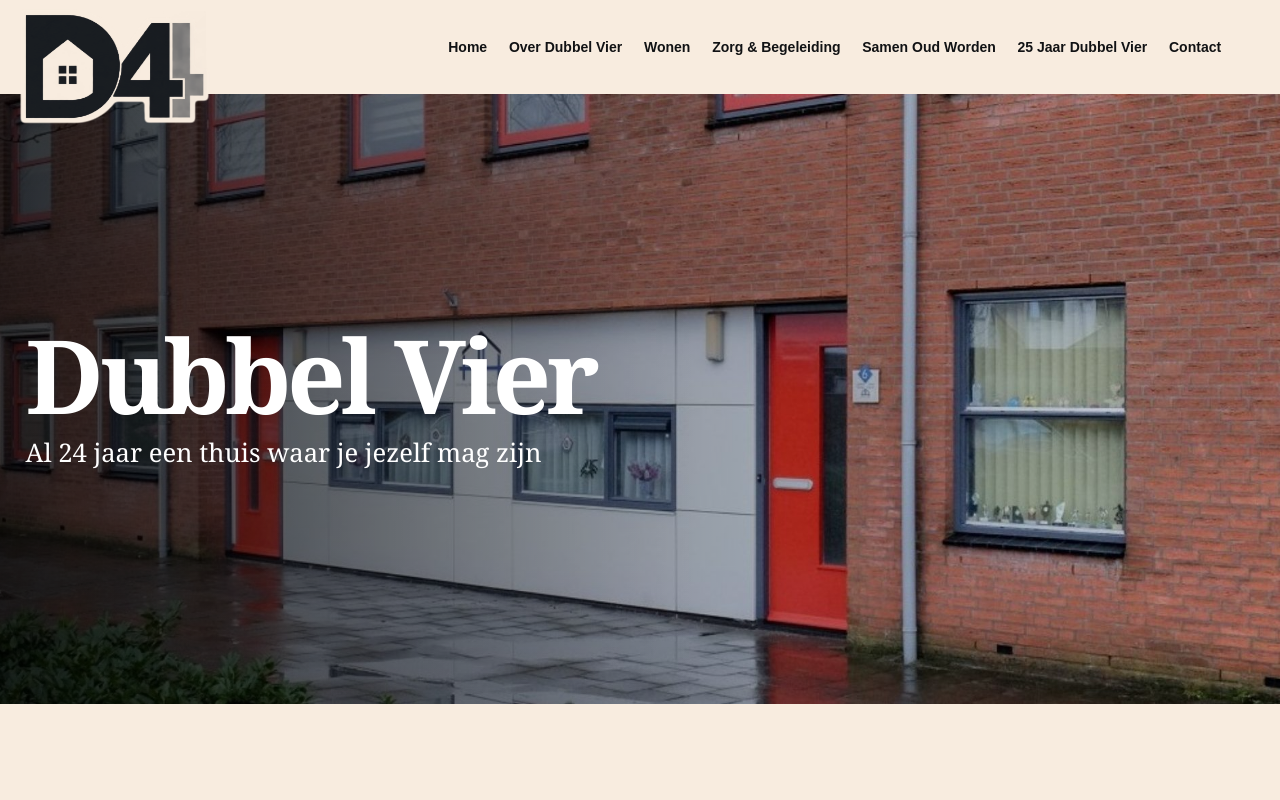
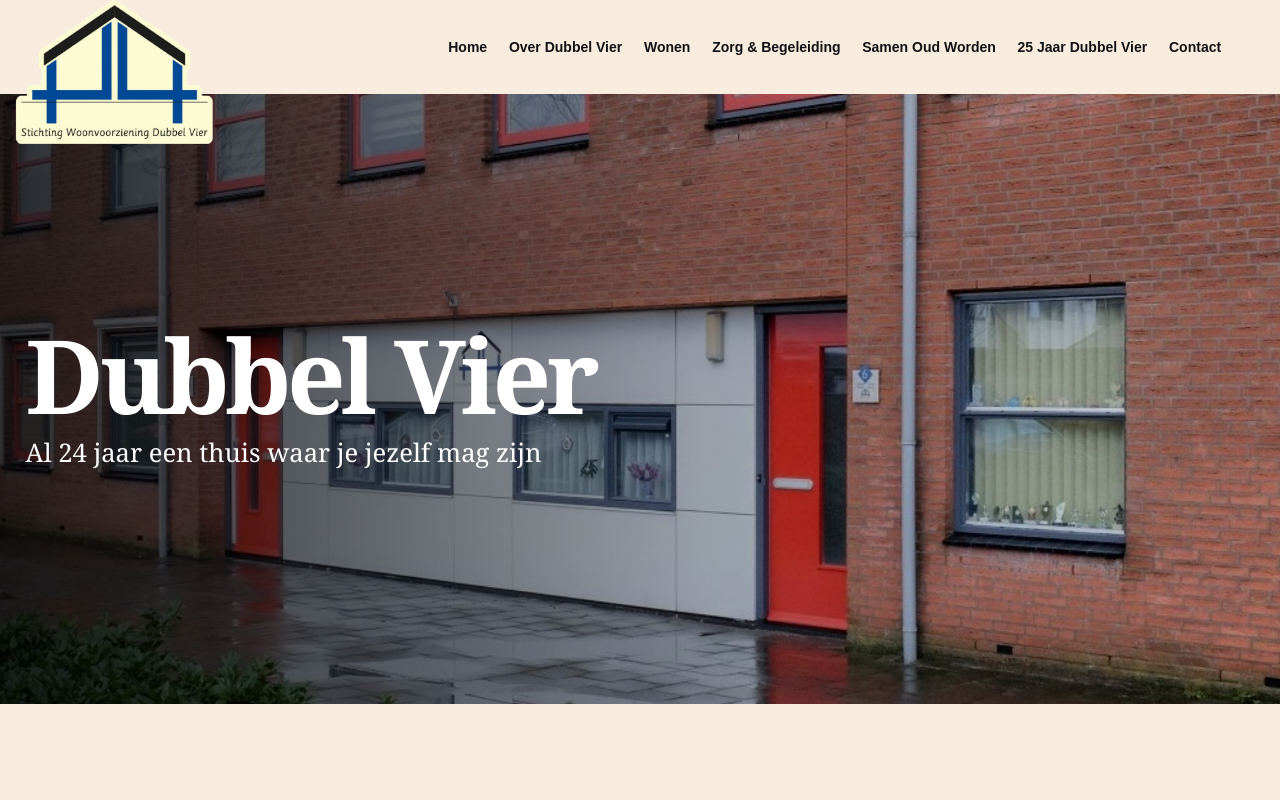
Before and after one commit to Blippedip/DubbelVier, a plain HTML site: page index.html in a window 1280 px wide. Shown: the top 800 px of the page. Drawn offline with Linux system fonts and the light colour scheme.

Commit message:
nieuw logo toepassen

```diff
--- a/index.html
+++ b/index.html
@@ -10,7 +10,7 @@
 <body>
   <header class="site-header">
     <a class="brand" href="#home" aria-label="Dubbel Vier home">
-      <img src="assets/logo.png" alt="Dubbel Vier logo">
+      <img src="assets/DubbelVier logo met crème randje.png" alt="Dubbel Vier logo">
     </a>
 
     <button class="menu-toggle" type="button" aria-label="Menu openen" aria-expanded="false">
```
